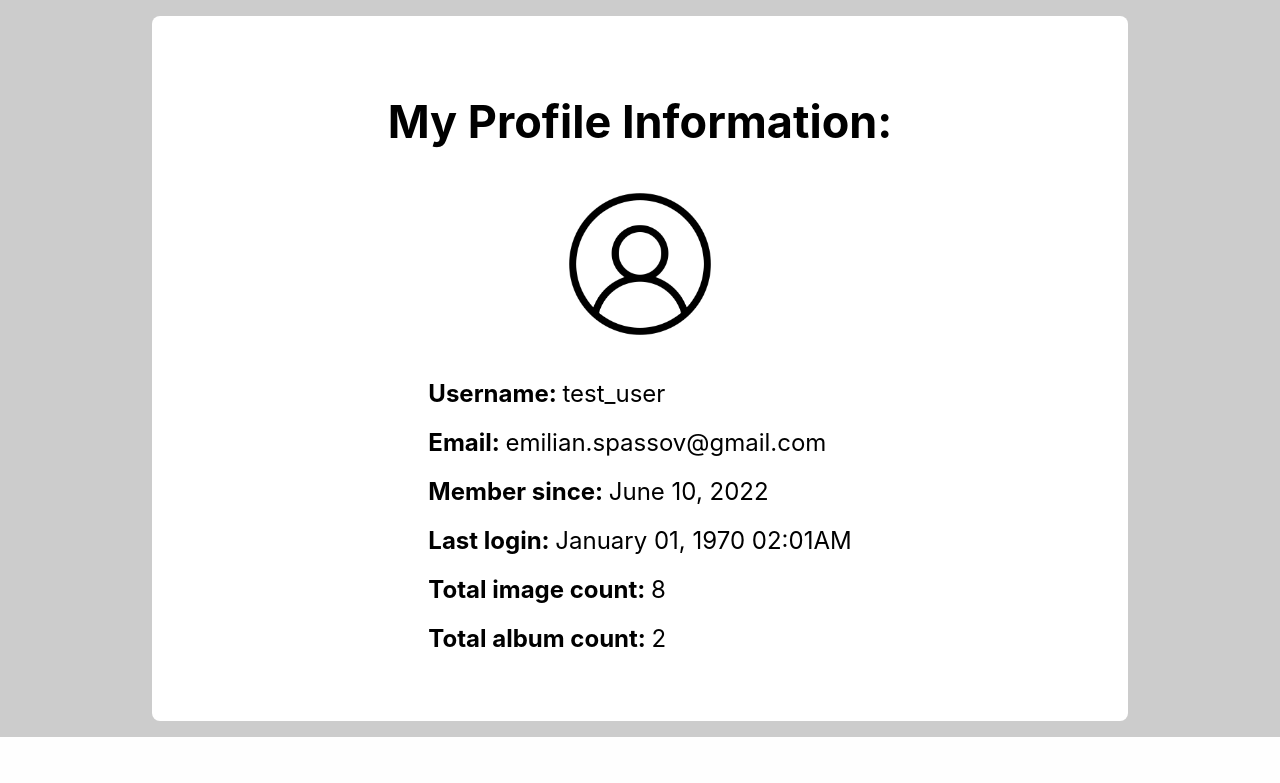
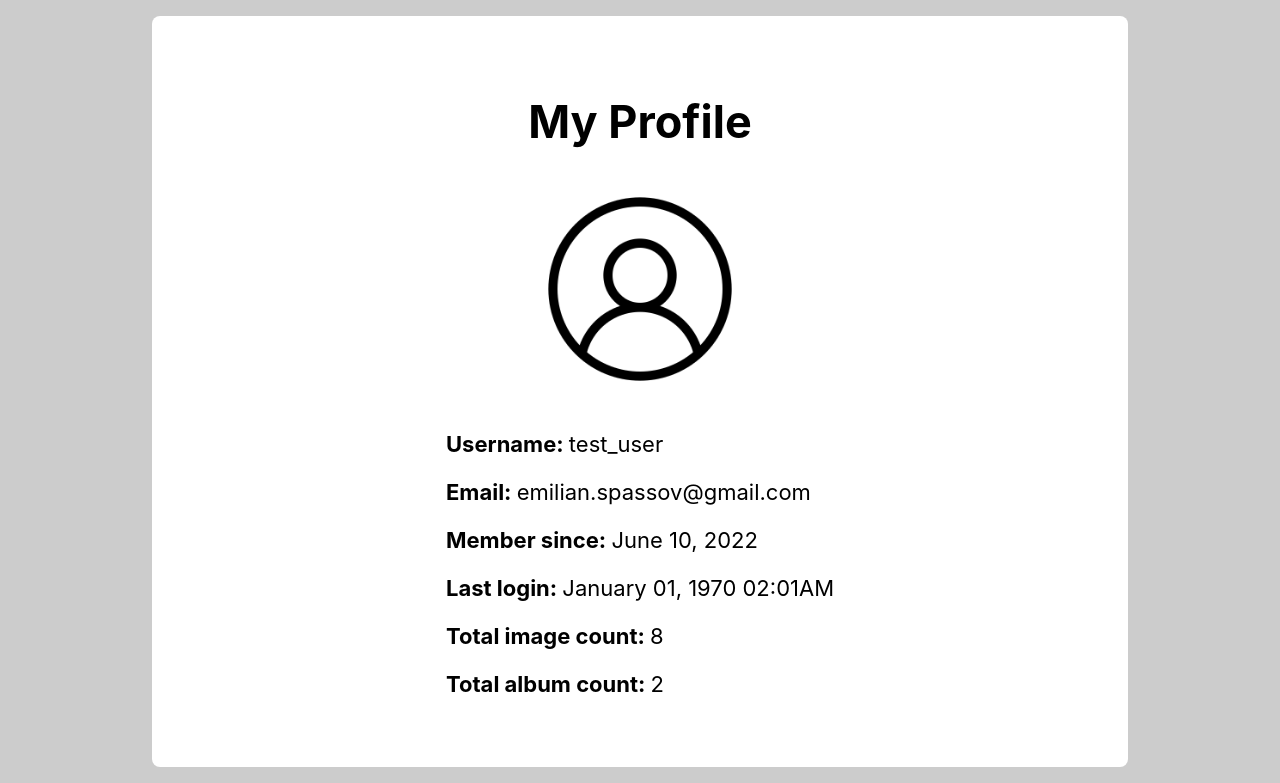
Before and after one commit to Emoto13/gallery, a PHP site: page /profile.php in a window 1280 px wide. Shown: the part 73-856 px from the top of the page. Before the commit the page ends 810 px from the top, so only its background shows below. Run offline with PHP 8.4, Linux system fonts and the light colour scheme; the visitor is signed in with stand-in values (Sample User, id 1); data comes from the database, SQL or seed files in the repository.

Commit message:
Fix css for profile page

```diff
--- a/client/css/profile.css
+++ b/client/css/profile.css
@@ -6,22 +6,16 @@
 }
 
 .profile-picture {
-    width: 170px;
-    height: 170px;
+    width: 220px;
+    height: 220px;
 }
 
-h1 {
+.profile-header {
     font-size: 45px;
-}
-
-p {
-    font-size: 24px;
-    margin: 20px 0;
-    text-align: left;
 }
 
 .profile-details {
     text-align: left;
     margin-top: 10px;
-    font-size: 20px;
+    font-size: 22px;
 }
--- a/client/profile.php
+++ b/client/profile.php
@@ -35,7 +35,7 @@
         mysqli_stmt_execute($statement_basic_details);
         $result_basic_details = mysqli_stmt_get_result($statement_basic_details)->fetch_assoc();
 
-        echo '<h1>My Profile Information:</h1>';
+        echo '<h1 class="profile-header">My Profile</h1>';
 
         echo '<img src="images/profile_picture.png" class="profile-picture" alt="Picture">';
 
```
